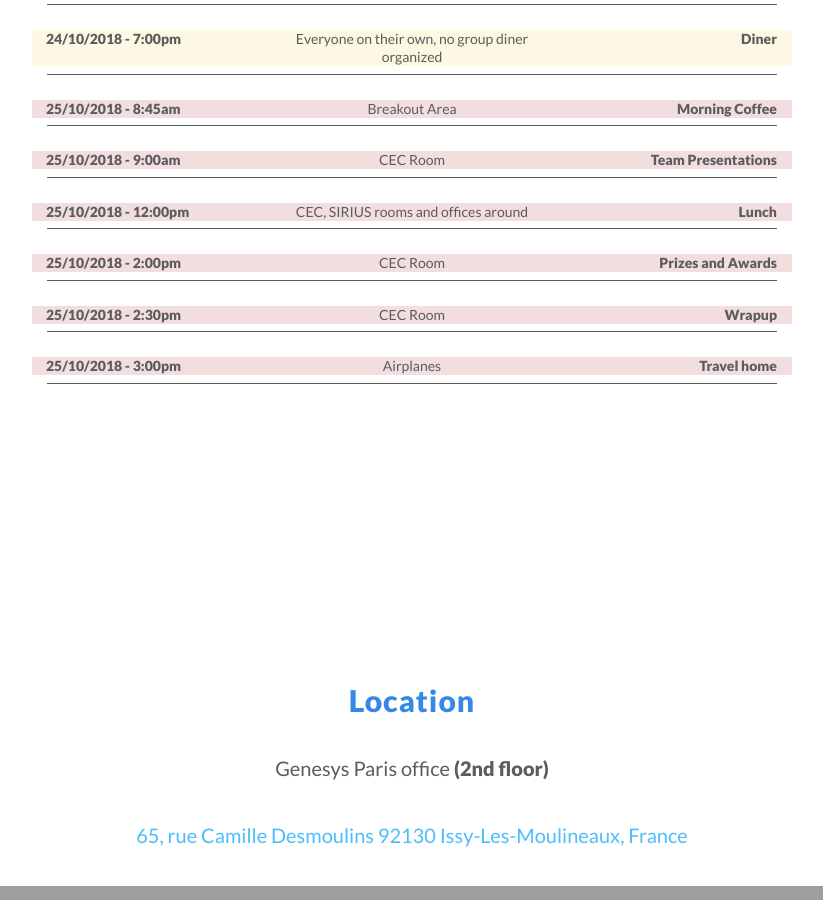
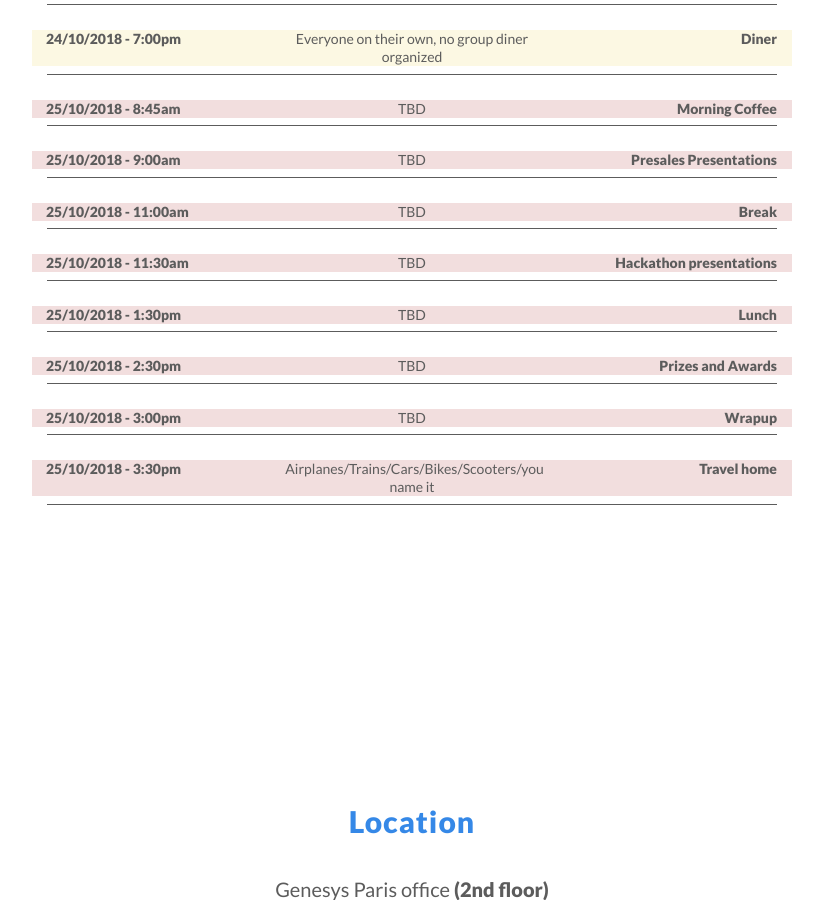
Before and after one commit to emeapchackathon/emeapchackathon.github.io, a website: page advancedpartnersummit.html in a window 1280 px wide. Shown: the part 2904-3804 px from the top of the page, without its empty margins (228-1051 px from the left). Drawn offline with nearby package versions, Linux system fonts and the light colour scheme; some packages are replaced by stand-ins of ours; grey boxes are pictures that could not be loaded; a script that the page names is missing; a web font is replaced by a local one.

Commit message:
Updated agenda for 25th

```diff
--- a/advancedpartnersummit.html
+++ b/advancedpartnersummit.html
@@ -172,9 +172,11 @@
         <p>
           <strong>Requirements:</strong>
           <p>Attendees must have completed <strong>PureCloud Core Professional training</strong> including the certification
-            exam.</p>
+            exam.
+          </p>
           <p>Attendees must have a PureCloud organization with <strong>connected telephony trunk</strong> and full admin
-            rights.</p>
+            rights.
+          </p>
         </p>
 
       </div>
@@ -318,42 +320,56 @@
           <div class="agenda">
             <div class="row bg-danger">
               <div class="when col-lg-4 col-md-4 col-sm-12 col-xs-12">25/10/2018 - 8:45am</div>
-              <div class="where col-lg-4 col-md-4 col-sm-12 col-xs-12">Breakout Area</div>
+              <div class="where col-lg-4 col-md-4 col-sm-12 col-xs-12">TBD</div>
               <div class="what col-lg-4 col-md-4 col-sm-12 col-xs-12">Morning Coffee</div>
             </div>
           </div>
           <div class="agenda">
             <div class="row bg-danger">
               <div class="when col-lg-4 col-md-4 col-sm-12 col-xs-12">25/10/2018 - 9:00am</div>
-              <div class="where col-lg-4 col-md-4 col-sm-12 col-xs-12">CEC Room</div>
-              <div class="what col-lg-4 col-md-4 col-sm-12 col-xs-12">Team Presentations</div>
+              <div class="where col-lg-4 col-md-4 col-sm-12 col-xs-12">TBD</div>
+              <div class="what col-lg-4 col-md-4 col-sm-12 col-xs-12">Presales Presentations</div>
             </div>
           </div>
           <div class="agenda">
             <div class="row bg-danger">
-              <div class="when col-lg-4 col-md-4 col-sm-12 col-xs-12">25/10/2018 - 12:00pm</div>
-              <div class="where col-lg-4 col-md-4 col-sm-12 col-xs-12">CEC, SIRIUS rooms and offices around</div>
+              <div class="when col-lg-4 col-md-4 col-sm-12 col-xs-12">25/10/2018 - 11:00am</div>
+              <div class="where col-lg-4 col-md-4 col-sm-12 col-xs-12">TBD</div>
+              <div class="what col-lg-4 col-md-4 col-sm-12 col-xs-12">Break</div>
+            </div>
+          </div>
+          <div class="agenda">
+            <div class="row bg-danger">
+              <div class="when col-lg-4 col-md-4 col-sm-12 col-xs-12">25/10/2018 - 11:30am</div>
+              <div class="where col-lg-4 col-md-4 col-sm-12 col-xs-12">TBD</div>
+              <div class="what col-lg-4 col-md-4 col-sm-12 col-xs-12">Hackathon presentations</div>
+            </div>
+          </div>
+          <div class="agenda">
+            <div class="row bg-danger">
+              <div class="when col-lg-4 col-md-4 col-sm-12 col-xs-12">25/10/2018 - 1:30pm</div>
+              <div class="where col-lg-4 col-md-4 col-sm-12 col-xs-12">TBD</div>
               <div class="what col-lg-4 col-md-4 col-sm-12 col-xs-12">Lunch</div>
             </div>
           </div>
           <div class="agenda">
             <div class="row bg-danger">
-              <div class="when col-lg-4 col-md-4 col-sm-12 col-xs-12">25/10/2018 - 2:00pm</div>
-              <div class="where col-lg-4 col-md-4 col-sm-12 col-xs-12">CEC Room</div>
+              <div class="when col-lg-4 col-md-4 col-sm-12 col-xs-12">25/10/2018 - 2:30pm</div>
+              <div class="where col-lg-4 col-md-4 col-sm-12 col-xs-12">TBD</div>
               <div class="what col-lg-4 col-md-4 col-sm-12 col-xs-12">Prizes and Awards</div>
             </div>
           </div>
           <div class="agenda">
             <div class="row bg-danger">
-              <div class="when col-lg-4 col-md-4 col-sm-12 col-xs-12">25/10/2018 - 2:30pm</div>
-              <div class="where col-lg-4 col-md-4 col-sm-12 col-xs-12">CEC Room</div>
+              <div class="when col-lg-4 col-md-4 col-sm-12 col-xs-12">25/10/2018 - 3:00pm</div>
+              <div class="where col-lg-4 col-md-4 col-sm-12 col-xs-12">TBD</div>
               <div class="what col-lg-4 col-md-4 col-sm-12 col-xs-12">Wrapup</div>
             </div>
           </div>
           <div class="agenda">
             <div class="row bg-danger">
-              <div class="when col-lg-4 col-md-4 col-sm-12 col-xs-12">25/10/2018 - 3:00pm</div>
-              <div class="where col-lg-4 col-md-4 col-sm-12 col-xs-12">Airplanes</div>
+              <div class="when col-lg-4 col-md-4 col-sm-12 col-xs-12">25/10/2018 - 3:30pm</div>
+              <div class="where col-lg-4 col-md-4 col-sm-12 col-xs-12">Airplanes/Trains/Cars/Bikes/Scooters/you name it</div>
               <div class="what col-lg-4 col-md-4 col-sm-12 col-xs-12">Travel home</div>
             </div>
           </div>
@@ -373,7 +389,8 @@
           </p>
           <p>
             <a href="https://goo.gl/maps/YpLz3fDpJ8T2" target="_blank">65, rue Camille Desmoulins 92130 Issy-Les-Moulineaux,
-              France</a>
+              France
+            </a>
           </p>
         </div>
       </div>
```
